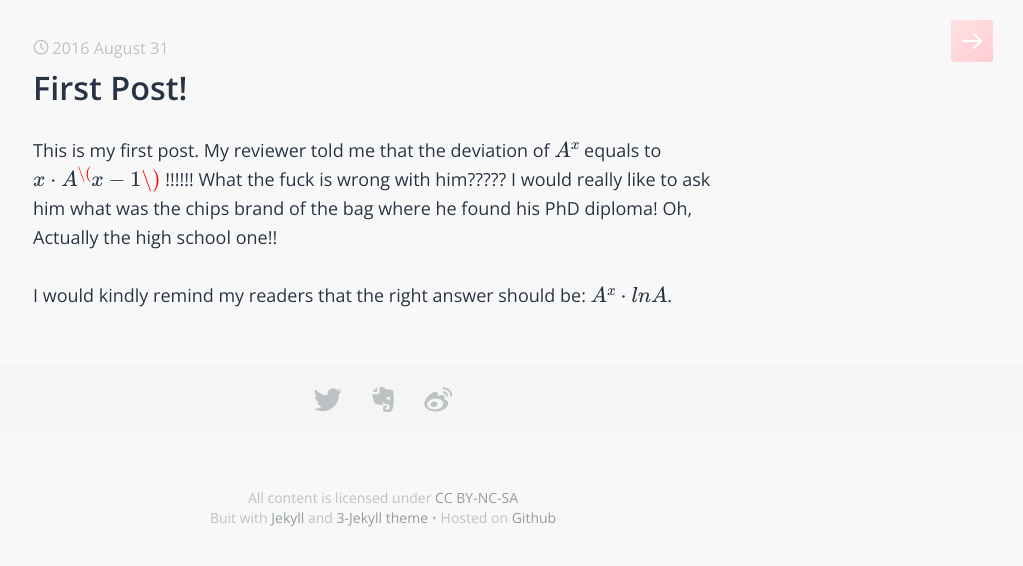
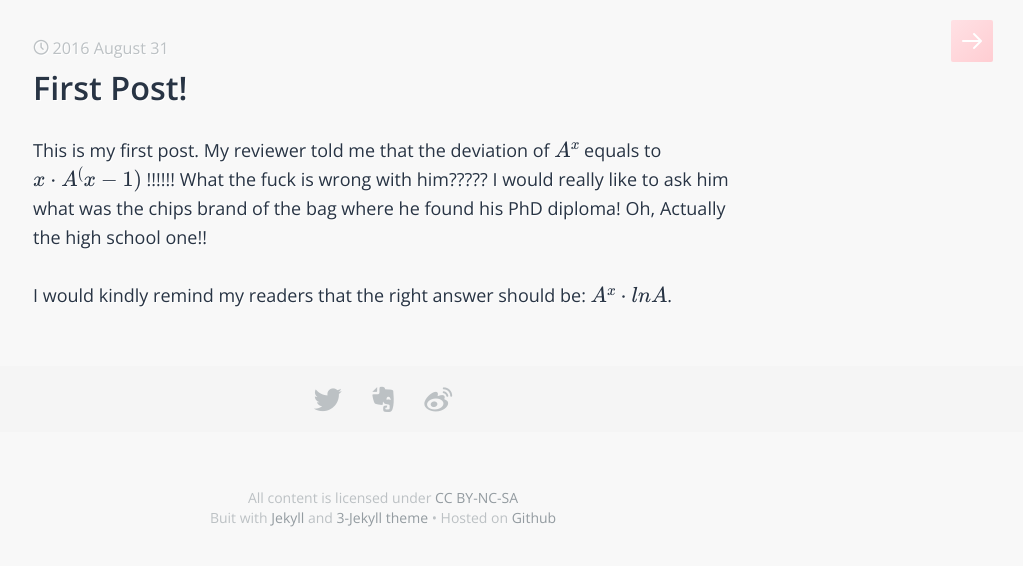
Before and after one commit to sophiesongge/sophiesongge.github.io, a Jekyll site: the page built from _posts/2016-08-31-first-post.markdown, in a window 1280 px wide. Shown: the top 566 px of the page, without its empty margins (257-1280 px from the left). Built offline with Jekyll 4.4.1, drawn with Linux system fonts in a browser that asks for light colours; some web fonts are replaced; formulas are drawn with MathJax 3.

Commit message:
change format of the math equations

```diff
--- a/_posts/2016-08-31-first-post.markdown
+++ b/_posts/2016-08-31-first-post.markdown
@@ -7,7 +7,7 @@ use_math: true
 ---
 
 This is my first post. My reviewer told me that the deviation of (A^x)
- equals to $x \\cdot A^ \\( x-1 \\)$ !!!!!! What the fuck is wrong with him????? I would really like to ask him
+ equals to $x \\cdot A^ \( x-1 \)$ !!!!!! What the fuck is wrong with him????? I would really like to ask him
   what was the chips brand of the bag where he found his PhD diploma! Oh, Actually the high school one!!
 
 I would kindly remind my readers that the right answer should be: $A^x \\cdot lnA$.
```
